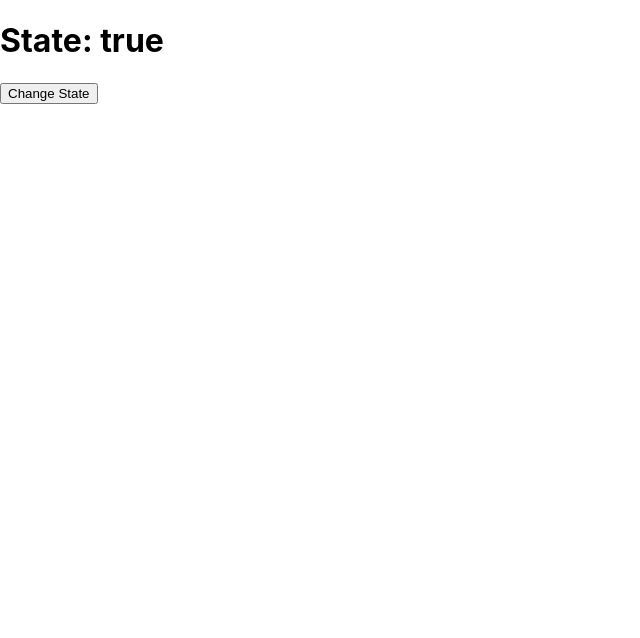
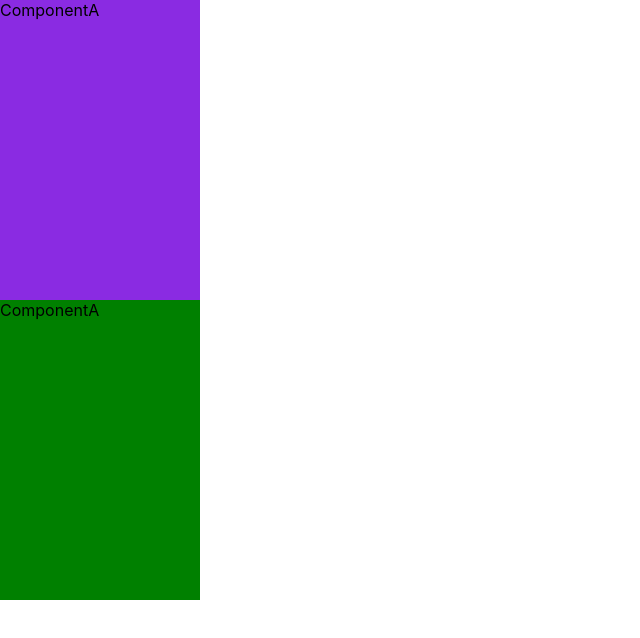
Before and after one commit to bytefulness/patika-dev, a React (Create React App) app in the folder react/tutorial/app/: page / in a window 1280 px wide. Shown: the top 638 px of the page, without its empty margins (0-640 px from the left). Built offline with nearby package versions, Linux system fonts and the light colour scheme.

Commit message:
Tutorial: Module CSS

```diff
--- /dev/null
+++ b/react/tutorial/app/src/7-module-css/ComponentA/index.js
@@ -0,0 +1,7 @@
+import styles from "./styles.module.css";
+
+function ComponentA() {
+  return <div className={styles.container}>ComponentA</div>;
+}
+
+export default ComponentA;
--- /dev/null
+++ b/react/tutorial/app/src/7-module-css/ComponentA/styles.module.css
@@ -0,0 +1,5 @@
+.container {
+  background-color: blueviolet;
+  width: 200px;
+  height: 300px;
+}
--- /dev/null
+++ b/react/tutorial/app/src/7-module-css/ComponentB/index.js
@@ -0,0 +1,7 @@
+import styles from "./styles.module.css";
+
+function ComponentB() {
+  return <div className={styles.container}>ComponentA</div>;
+}
+
+export default ComponentB;
--- /dev/null
+++ b/react/tutorial/app/src/7-module-css/ComponentB/styles.module.css
@@ -0,0 +1,5 @@
+.container {
+  background-color: green;
+  width: 200px;
+  height: 300px;
+}
--- /dev/null
+++ b/react/tutorial/app/src/7-module-css/index.js
@@ -0,0 +1,13 @@
+import ComponentA from "./ComponentA";
+import ComponentB from "./ComponentB";
+
+function ModuleCSS() {
+  return (
+    <>
+      <ComponentA />
+      <ComponentB />
+    </>
+  );
+}
+
+export default ModuleCSS;
--- a/react/tutorial/app/src/App.js
+++ b/react/tutorial/app/src/App.js
@@ -1,8 +1,8 @@
 // Import Components
-import UseEffect from "./5-lifecycle/UseEffect";
+import ModuleCSS from "./7-module-css";
 
 function App() {
-  return <UseEffect />;
+  return <ModuleCSS />;
 }
 
 export default App;
```
